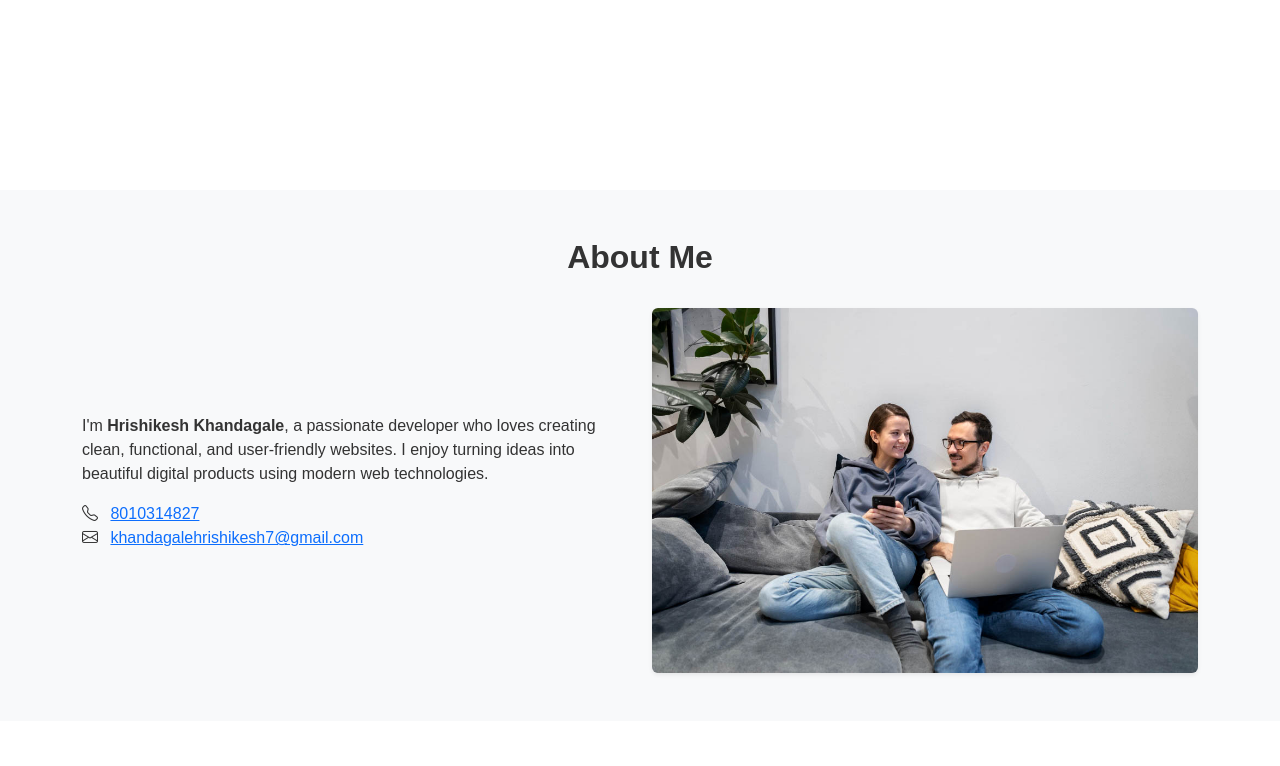
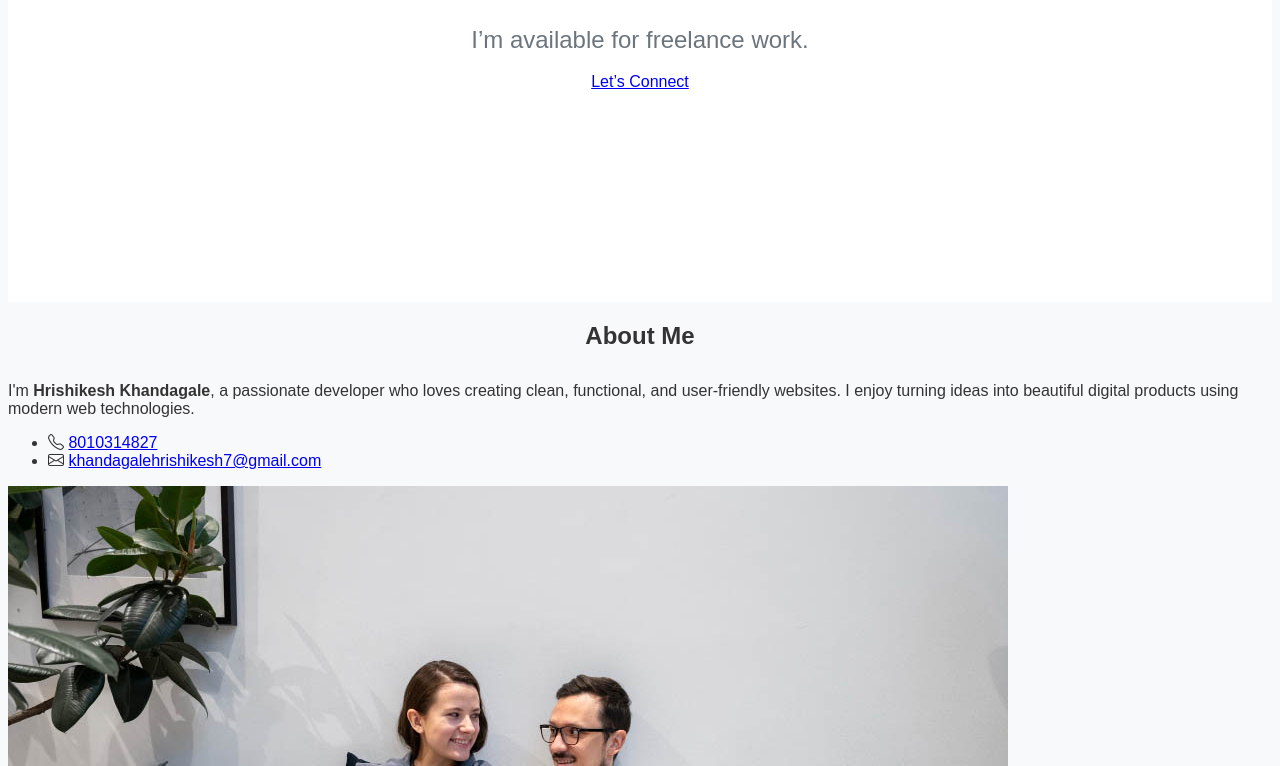
Before and after one commit to hrishikeshkhandagale/portfolio, a plain HTML site: page index.html in a window 1280 px wide. Shown: the part 530-1296 px from the top of the page. Drawn offline with nearby package versions, Linux system fonts and the light colour scheme.

Commit message:
modified

```diff
--- a/index.html
+++ b/index.html
@@ -4,7 +4,7 @@
   <meta charset="utf-8">
   <meta name="viewport" content="width=device-width, initial-scale=1">
   <title>Hrishi | Portfolio</title>
-  <link href="https://cdn.jsdelivr.net/npm/bootstrap@5.3.3/dist/css/bootstrap.min.css" rel="stylesheet">
+  <link href="c:\Users\DELL\Downloads\Screenshot 2025-11-07 143925.png" rel="stylesheet">
   <link href="https://cdn.jsdelivr.net/npm/bootstrap-icons@1.11.3/font/bootstrap-icons.css" rel="stylesheet">
 
   <style>
```
